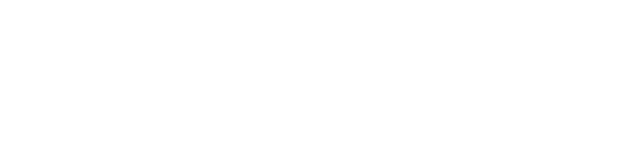
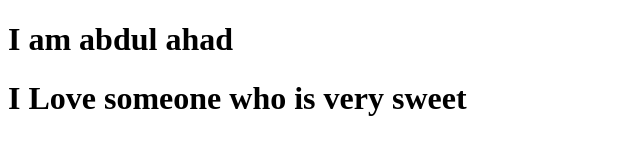
Before and after one commit to abdulahadakash/My-first-repos, a plain HTML site: page index.html in a window 1280 px wide. Shown: the whole page, without its empty margins (0-640 px from the left). Drawn offline with Linux system fonts and the light colour scheme.

Commit message:
add header

```diff
--- a/index.html
+++ b/index.html
@@ -7,6 +7,7 @@
     <title>My first github repost</title>
 </head>
 <body>
-
+    <h1>I am abdul ahad </h1>
+    <h1>I Love someone who is very sweet</h1>
 </body>
 </html>
```
